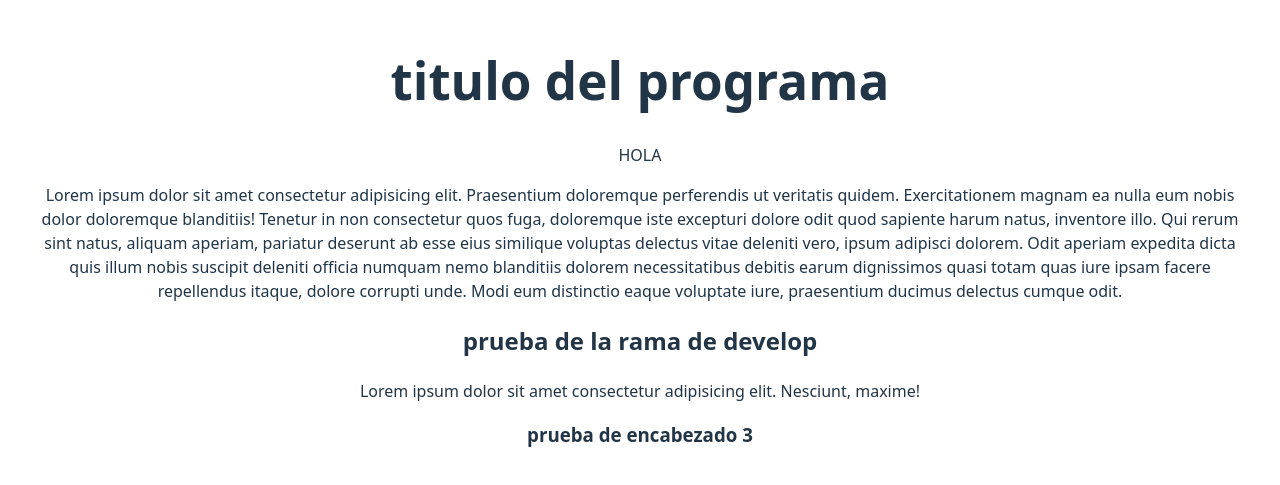
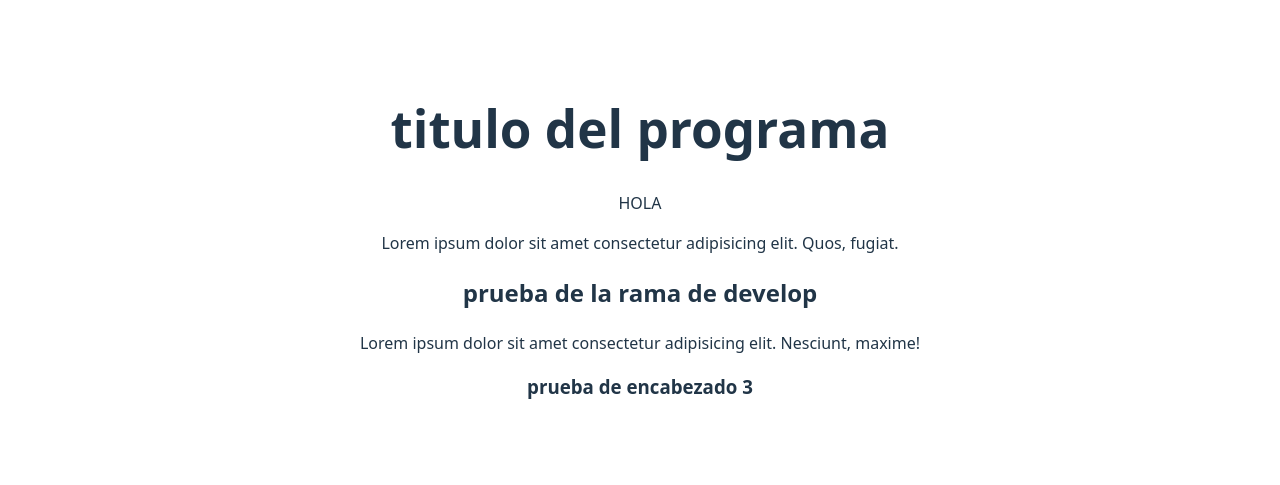
Before and after one commit to JosueRa26/Profile, a React (Vite) app: page / in a window 1280 px wide. Shown: the part 157-642 px from the top of the page. Built offline with nearby package versions, Linux system fonts and the light colour scheme.

Commit message:
update app.tsx

```diff
--- a/src/App.tsx
+++ b/src/App.tsx
@@ -6,17 +6,7 @@ function App() {
       <h1>titulo del programa</h1>
       <p>HOLA</p>
       <p>
-        Lorem ipsum dolor sit amet consectetur adipisicing elit. Praesentium
-        doloremque perferendis ut veritatis quidem. Exercitationem magnam ea
-        nulla eum nobis dolor doloremque blanditiis! Tenetur in non consectetur
-        quos fuga, doloremque iste excepturi dolore odit quod sapiente harum
-        natus, inventore illo. Qui rerum sint natus, aliquam aperiam, pariatur
-        deserunt ab esse eius similique voluptas delectus vitae deleniti vero,
-        ipsum adipisci dolorem. Odit aperiam expedita dicta quis illum nobis
-        suscipit deleniti officia numquam nemo blanditiis dolorem necessitatibus
-        debitis earum dignissimos quasi totam quas iure ipsam facere repellendus
-        itaque, dolore corrupti unde. Modi eum distinctio eaque voluptate iure,
-        praesentium ducimus delectus cumque odit.
+        Lorem ipsum dolor sit amet consectetur adipisicing elit. Quos, fugiat.
       </p>
       <h2>prueba de la rama de develop</h2>
       <p>
```
